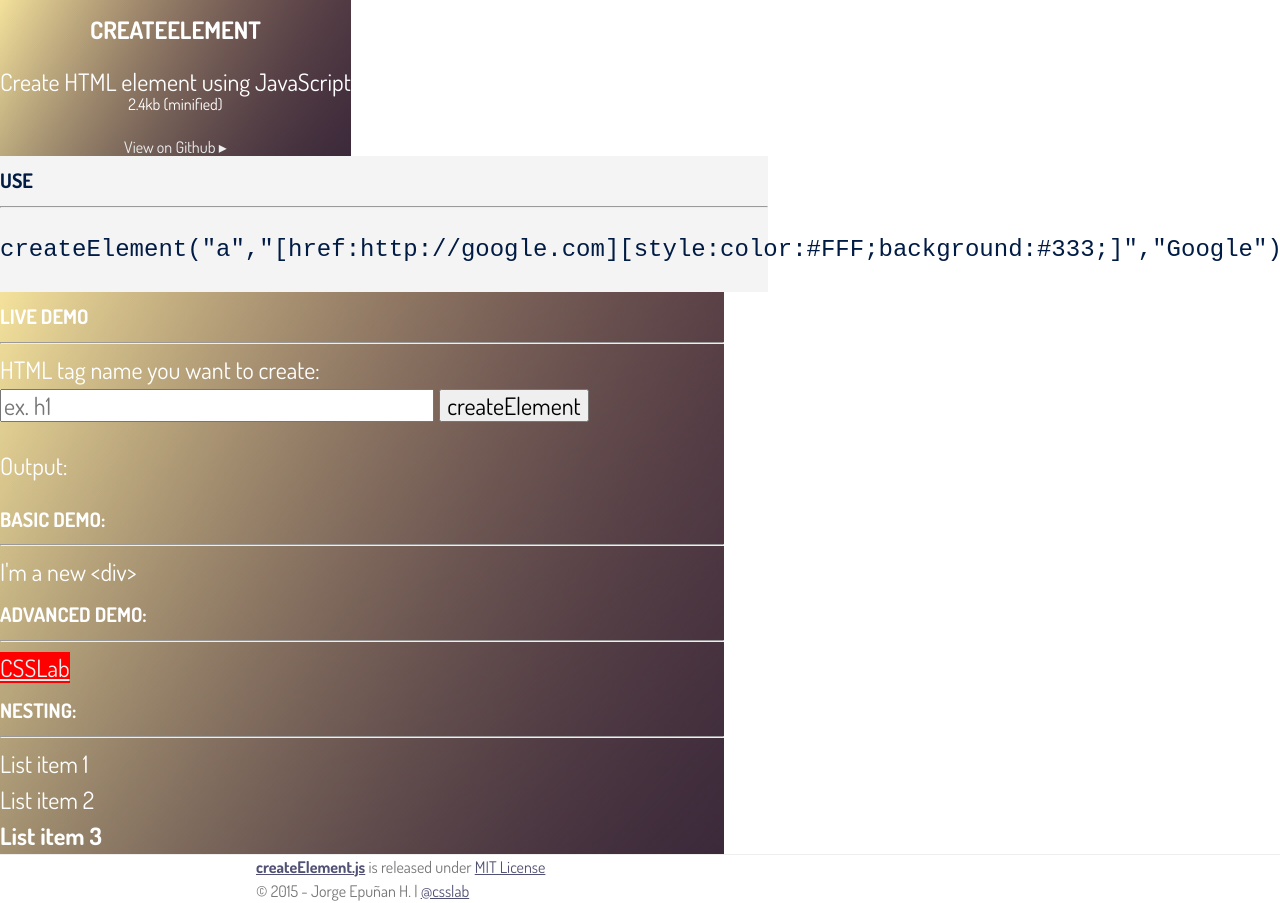
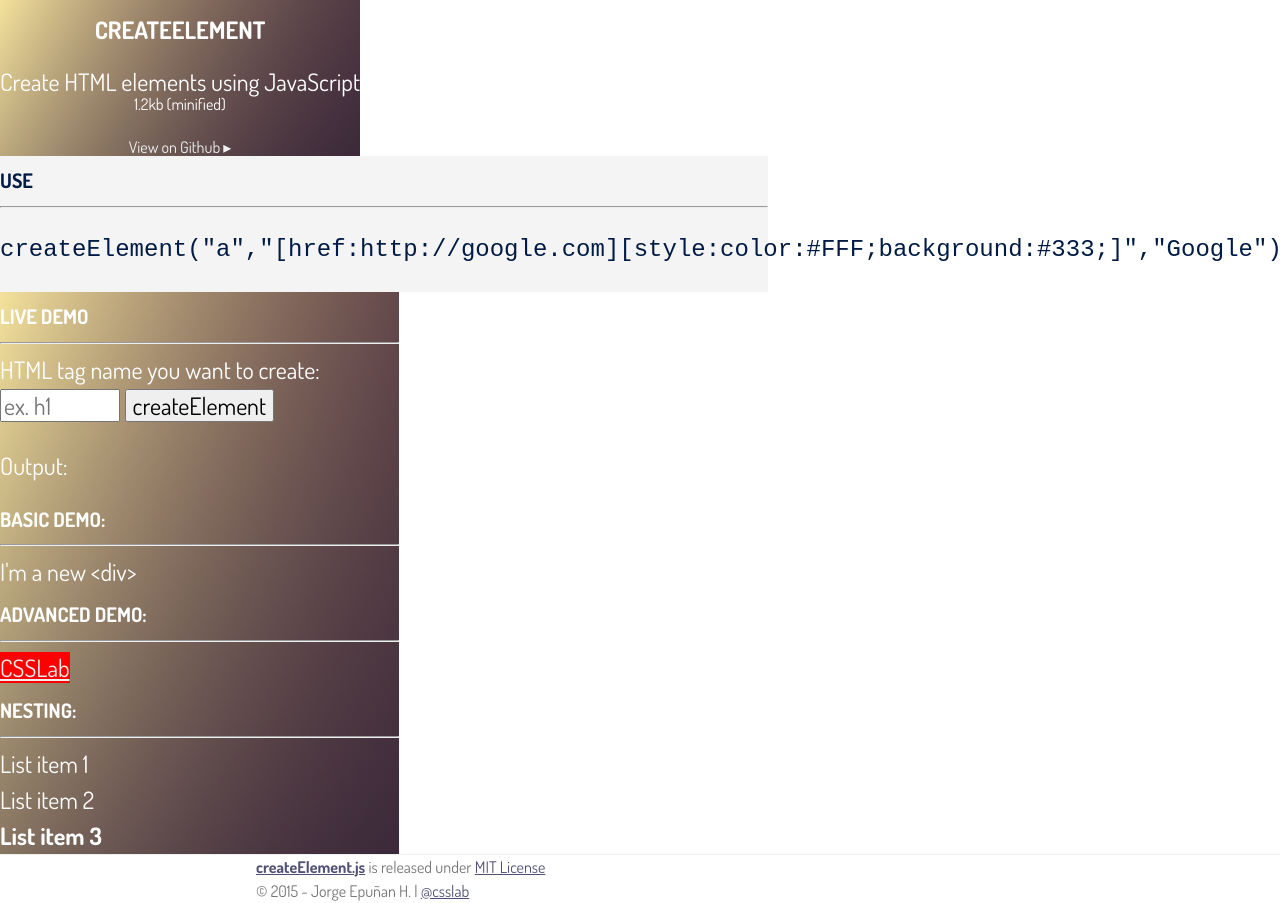
Before and after one commit to juanbrujo/createElement, a website: page demo/index.html in a window 1280 px wide. Drawn offline with nearby package versions, Linux system fonts and the light colour scheme.

Commit message:
many text and style corrections

```diff
--- a/demo/index.html
+++ b/demo/index.html
@@ -15,12 +15,12 @@
           createElement
         </h1>
         <p class="f5 f3-ns dib db-ns fw1 phs mbn mbx-ns aqua">
-          Create HTML element using JavaScript
-          <small class="ws-nowrap db f5 mts mtm-ns">2.4kb (minified)</small>
+          Create HTML elements using JavaScript
+          <small class="ws-nowrap db f5 mts mtm-ns">1.2kb (minified)</small>
         </p>
         </div>
         <div class="pvm">
-           <a title="createElement.js" href="//github.com/juanbrujo/createElement.js"
+           <a title="createElement.js" href="//github.com/juanbrujo/createElement"
            class="small link tc br2 bw1 pas pam-ns btn--animated">View on Github ▸</a>
         </div>
       </div>
@@ -57,8 +57,8 @@
           <hr>
           <section class="f4 f3-ns list pln lh-copy">
             <article class="pvs live-demo">
-              <label for="elemInput">HTML tag name you want to create:</label>
-              <input type="text" id="elemInput" name="elemInput" placeholder="ex. h1" style="width:60%" />
+              <label for="elemInput" style="display:block;">HTML tag name you want to create:</label>
+              <input type="text" id="elemInput" name="elemInput" placeholder="ex. h1" style="width:30%" />
               <button id="createButton">createElement</button>
               <p>Output: </p>
               <div id="elemOutput"></div>
@@ -88,7 +88,7 @@
   </main>
 	<footer class="bg-white gray phm pvx pvxl-ns bt b--light-gray h-50">
     <small class="f5 mw7 db center lh-copy">
-      <strong><a href="https://github.com/juanbrujo/createElement.js">createElement.js</a></strong> is released under <a href="//mit-license.org/">MIT License</a>
+      <strong><a href="https://github.com/juanbrujo/createElement">createElement.js</a></strong> is released under <a href="//mit-license.org/">MIT License</a>
       <br class="dn db-ns">
       &copy; 2015 - Jorge Epuñan H. | <a href="http://www.twitter.com/csslab">@csslab</a>
     </small>
```
